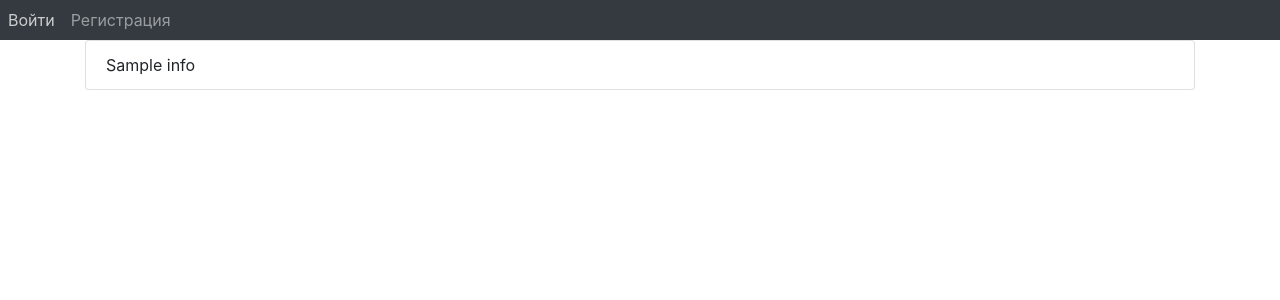
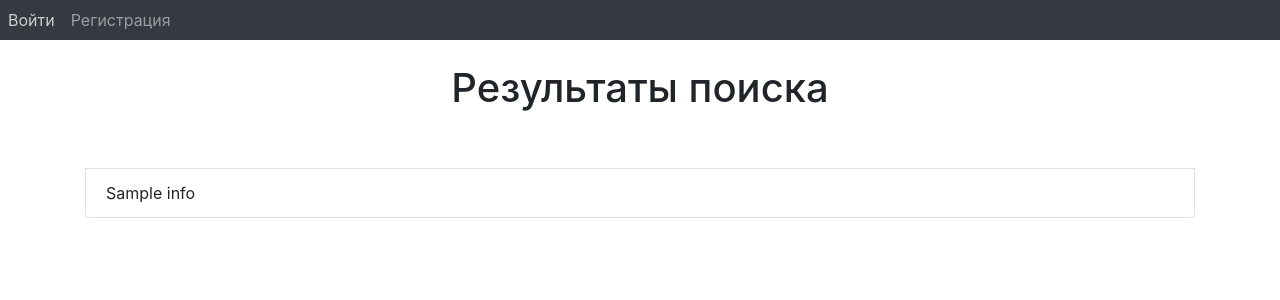
Before and after one commit to SkorikovGeorge/git_web_project, a Flask app: template website/templates/results.html in a window 1280 px wide. Shown: the top 300 px of the page. Run offline with Flask 2, Linux system fonts and the light colour scheme; the template is opened without the code that fills it: most values are stand-ins (such as "Sample title", 1, 10 or a date in 2020); some libraries are stand-ins or nearby versions.

Commit message:
мелкие правки поиска

```diff
--- a/website/templates/results.html
+++ b/website/templates/results.html
@@ -1,6 +1,10 @@
 {% extends "base.html" %} {% block title %}Войти{% endblock %}
 {% block content %}
+<br />
+<h1 align="center">Результаты поиска</h1>
+<br />
 {% for info in result %}
+<br />
 <li class="list-group-item">
   {{ info }}
 </li>
```
